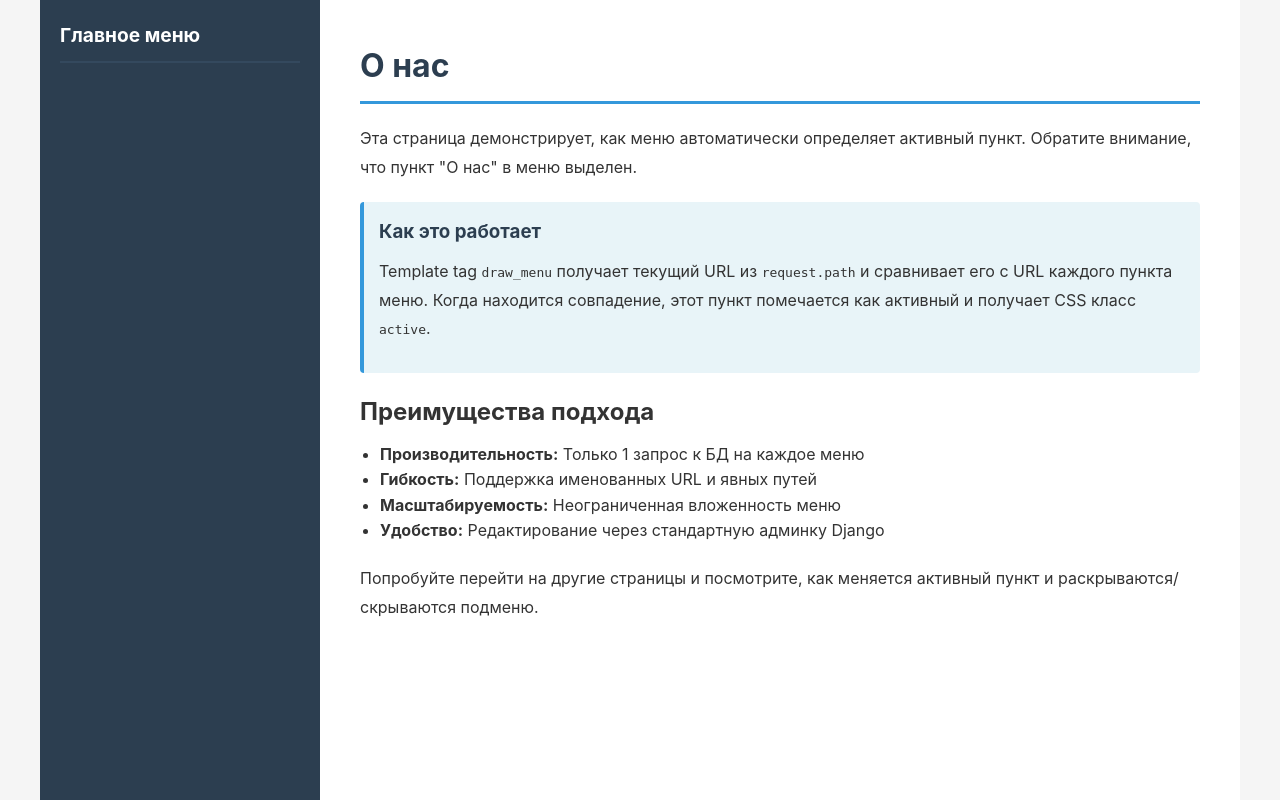
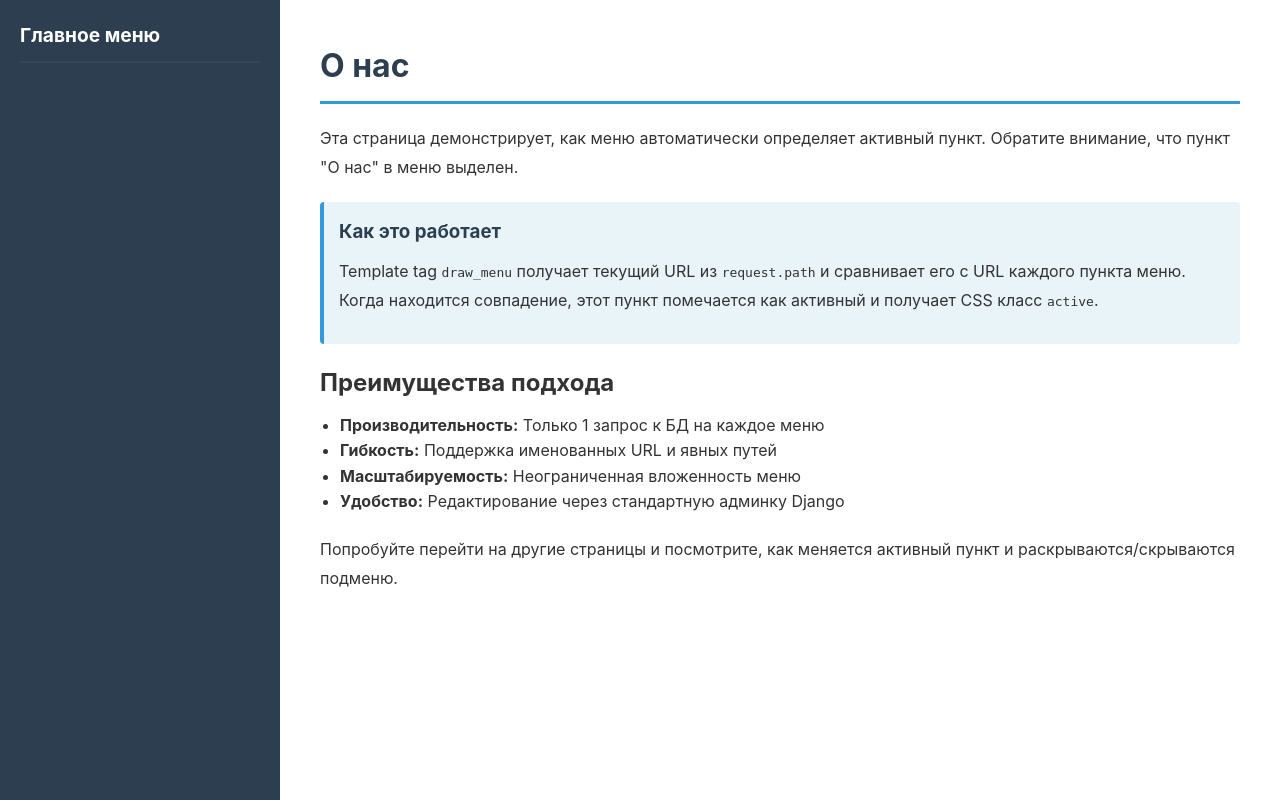
Before and after one commit to Omasy4S/tree_menu_app, a Django app: page /about/ in a window 1280 px wide. Run offline with Django 4.2, Linux system fonts and the light colour scheme; data that the repository does not hold is empty.

Commit message:
обновление меню

```diff
--- a/templates/base.html
+++ b/templates/base.html
@@ -28,8 +28,6 @@
 
         .container {
             display: flex;
-            max-width: 1200px;
-            margin: 0 auto;
             background: white;
             min-height: 100vh;
         }
```
